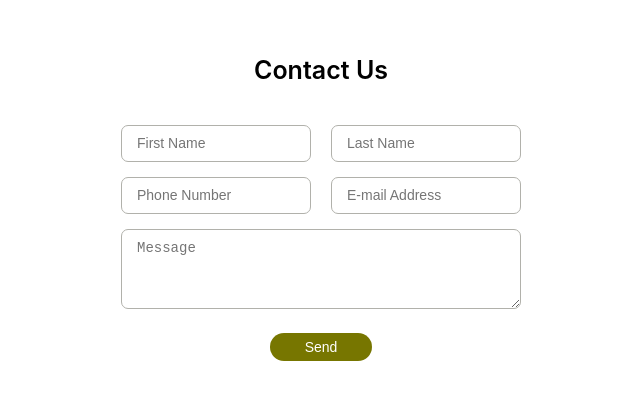
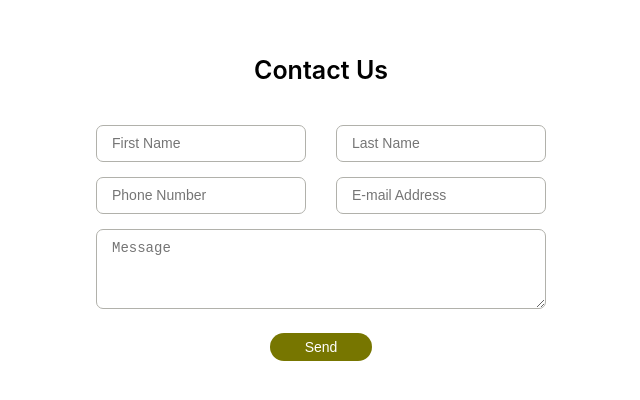
Before and after one commit to Zaibi727/Collection-of-Designs, a React (Create React App) app: page / in a window 1280 px wide. Shown: the part 192-592 px from the top of the page, without its empty margins (319-959 px from the left). Built offline with nearby package versions, Linux system fonts and the light colour scheme.

Commit message:
Update ContactUs.module.css

```diff
--- a/src/components/ContactUsForm/ContactUs.module.css
+++ b/src/components/ContactUsForm/ContactUs.module.css
@@ -14,7 +14,7 @@ button:focus {
   height: 100%;
 }
 .form{
-    width: 400px;
+    width: 450px;
     max-width: 100%;
     margin: 0;
     position: absolute;
@@ -39,7 +39,7 @@ button:focus {
     margin-bottom: 15px;
 }
 .textarea{
-    width: 400px;
+    width: 450px;
     height: 80px;
     max-width: 100%;
     padding: 10px 15px;
@@ -52,7 +52,7 @@ button:focus {
 }
 input{
     padding: 10px 15px 10px 15px;
-    width: 190px;
+    width: 210px;
     max-width: 100%;
     border-radius: 7px;
     border: 1px solid #b1b1ab;
```
